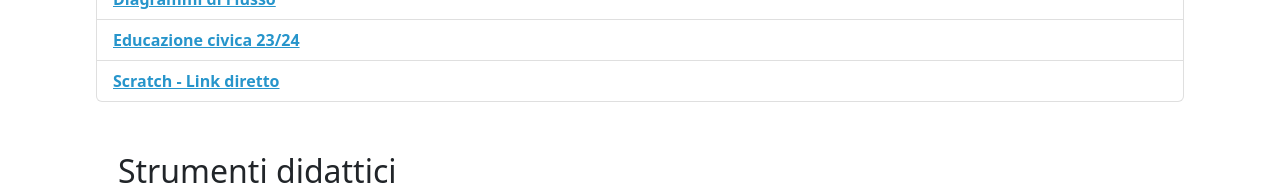
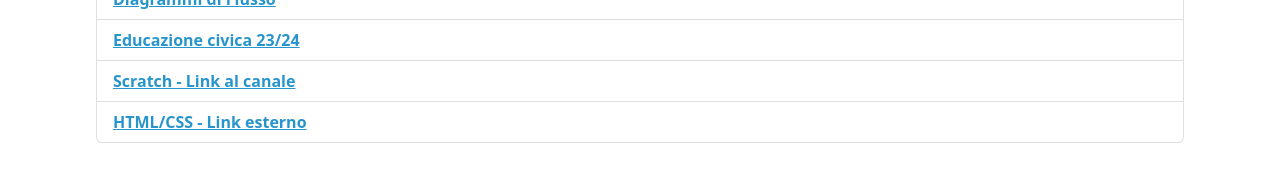
Before and after one commit to taccarlo/my_website, a React (Create React App) app: page /didattica in a window 1280 px wide. Shown: the part 297-490 px from the top of the page. Built offline with nearby package versions, Linux system fonts and the light colour scheme.

Commit message:
link html

```diff
--- a/package.json
+++ b/package.json
@@ -1,6 +1,6 @@
 {
   "name": "Carlo Tacchella",
-  "version": "0.3.5",
+  "version": "0.3.6",
   "private": true,
   "dependencies": {
     "@testing-library/jest-dom": "^5.17.0",
--- a/src/components/pages/didattica.js
+++ b/src/components/pages/didattica.js
@@ -46,7 +46,12 @@ function Didattica() {
           </li>
           <li className="list-group-item list-group-item-action link-primary">
             <b>
-              <Link target="_blank" to="https://scratch.mit.edu/studios/34440887/">Scratch - Link diretto </Link>
+              <Link target="_blank" to="https://scratch.mit.edu/studios/34440887/">Scratch - Link al canale </Link>
+            </b>
+          </li>
+          <li className="list-group-item list-group-item-action link-primary">
+            <b>
+              <Link target="_blank" to="https://hackr.io/blog/html-projects">HTML/CSS - Link esterno </Link>
             </b>
           </li>
           </ul>
```
